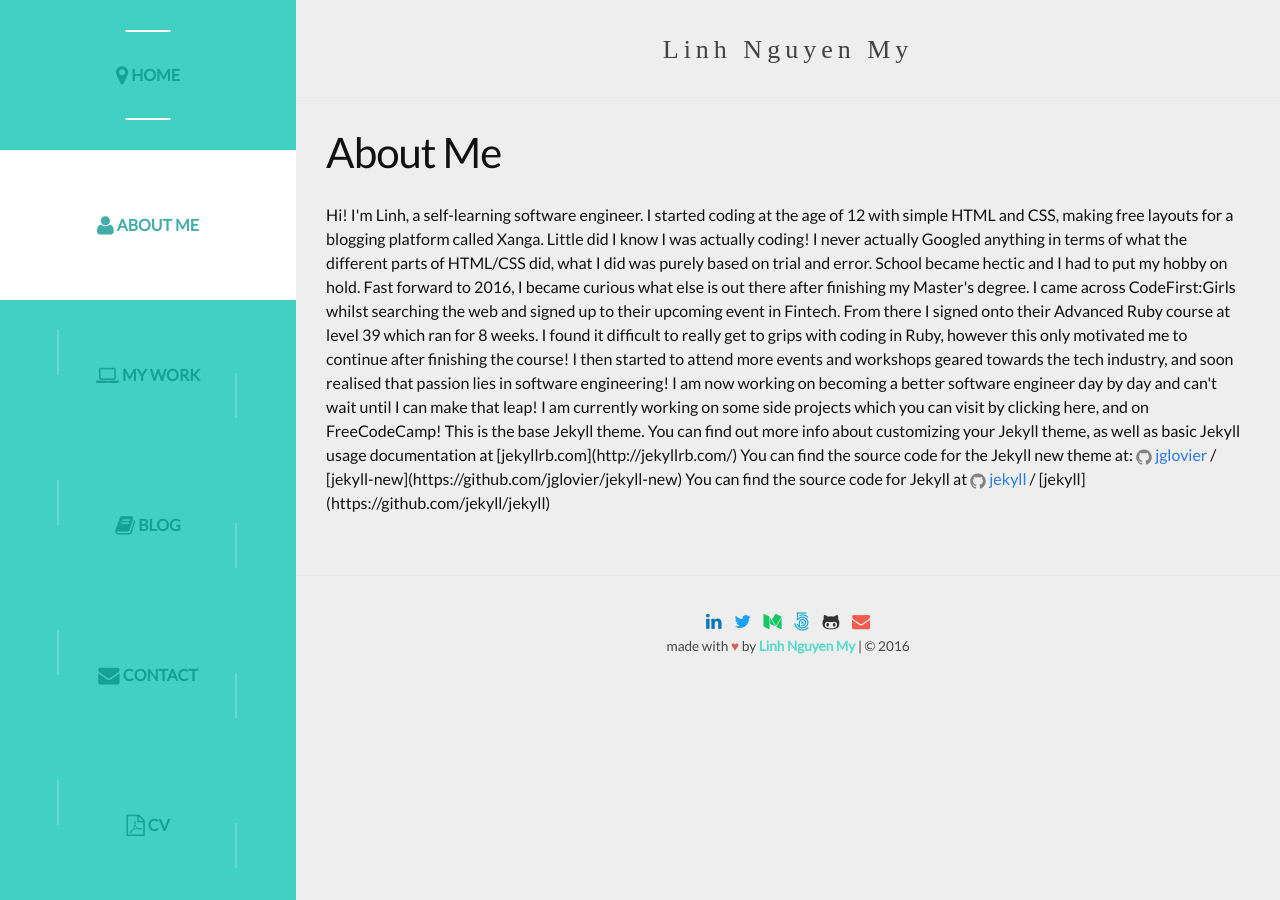
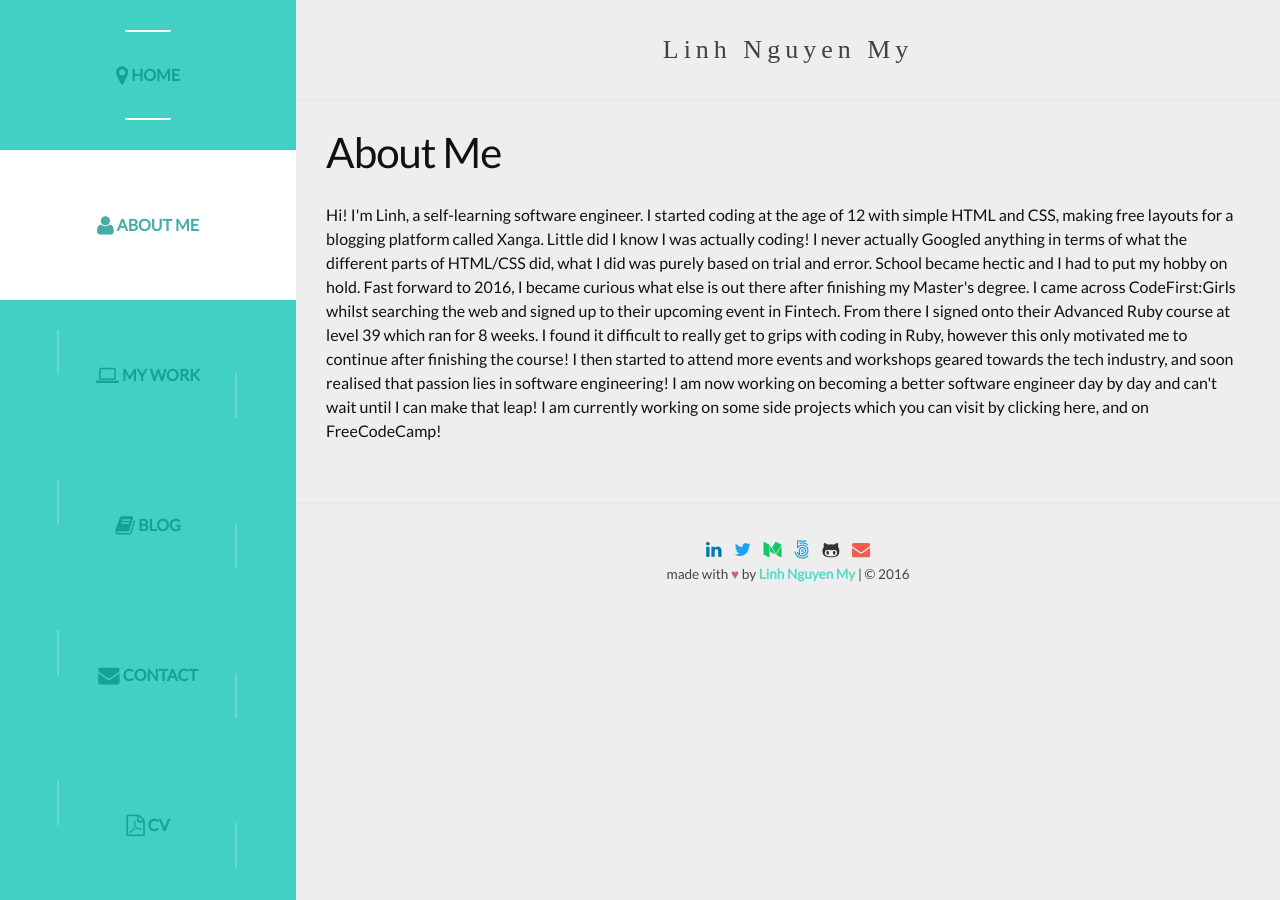
Before and after one commit to pinglinh/pinglinh.com, a Jekyll site: the page built from aboutme.html, in a window 1280 px wide. Built offline with Jekyll 4.4.1, drawn with Linux system fonts in a browser that asks for light colours; some web fonts are replaced.

Commit message:
Removed jekyll's placeholder text from about me page

```diff
--- a/aboutme.html
+++ b/aboutme.html
@@ -4,14 +4,4 @@ title: About Me
 permalink: /aboutme/
 ---
 
-Hi! I'm Linh, a self-learning software engineer. I started coding at the age of 12 with simple HTML and CSS, making free layouts for a blogging platform called Xanga. Little did I know I was actually coding! I never actually Googled anything in terms of what the different parts of HTML/CSS did, what I did was purely based on trial and error. School became hectic and I had to put my hobby on hold. Fast forward to 2016, I became curious what else is out there after finishing my Master's degree. I came across CodeFirst:Girls whilst searching the web and signed up to their upcoming event in Fintech. From there I signed onto their Advanced Ruby course at level 39 which ran for 8 weeks. I found it difficult to really get to grips with coding in Ruby, however this only motivated me to continue after finishing the course! I then started to attend more events and workshops geared towards the tech industry, and soon realised that passion lies in software engineering! I am now working on becoming a better software engineer day by day and can't wait until I can make that leap! I am currently working on some side projects which you can visit by clicking here, and on FreeCodeCamp!
-
-This is the base Jekyll theme. You can find out more info about customizing your Jekyll theme, as well as basic Jekyll usage documentation at [jekyllrb.com](http://jekyllrb.com/)
-
-You can find the source code for the Jekyll new theme at:
-{% include icon-github.html username="jglovier" %} /
-[jekyll-new](https://github.com/jglovier/jekyll-new)
-
-You can find the source code for Jekyll at
-{% include icon-github.html username="jekyll" %} /
-[jekyll](https://github.com/jekyll/jekyll)
+<p>Hi! I'm Linh, a self-learning software engineer. I started coding at the age of 12 with simple HTML and CSS, making free layouts for a blogging platform called Xanga. Little did I know I was actually coding! I never actually Googled anything in terms of what the different parts of HTML/CSS did, what I did was purely based on trial and error. School became hectic and I had to put my hobby on hold. Fast forward to 2016, I became curious what else is out there after finishing my Master's degree. I came across CodeFirst:Girls whilst searching the web and signed up to their upcoming event in Fintech. From there I signed onto their Advanced Ruby course at level 39 which ran for 8 weeks. I found it difficult to really get to grips with coding in Ruby, however this only motivated me to continue after finishing the course! I then started to attend more events and workshops geared towards the tech industry, and soon realised that passion lies in software engineering! I am now working on becoming a better software engineer day by day and can't wait until I can make that leap! I am currently working on some side projects which you can visit by clicking here, and on FreeCodeCamp!</p>
```
